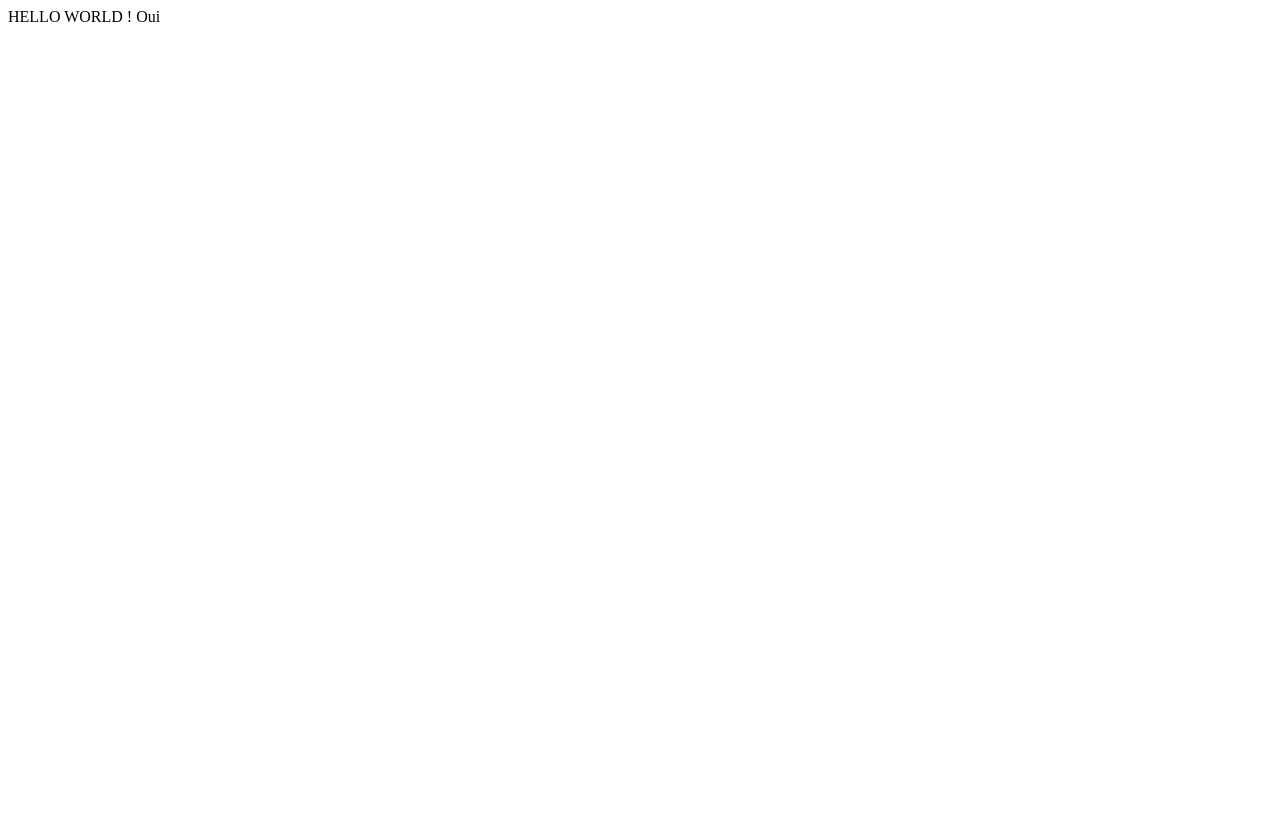
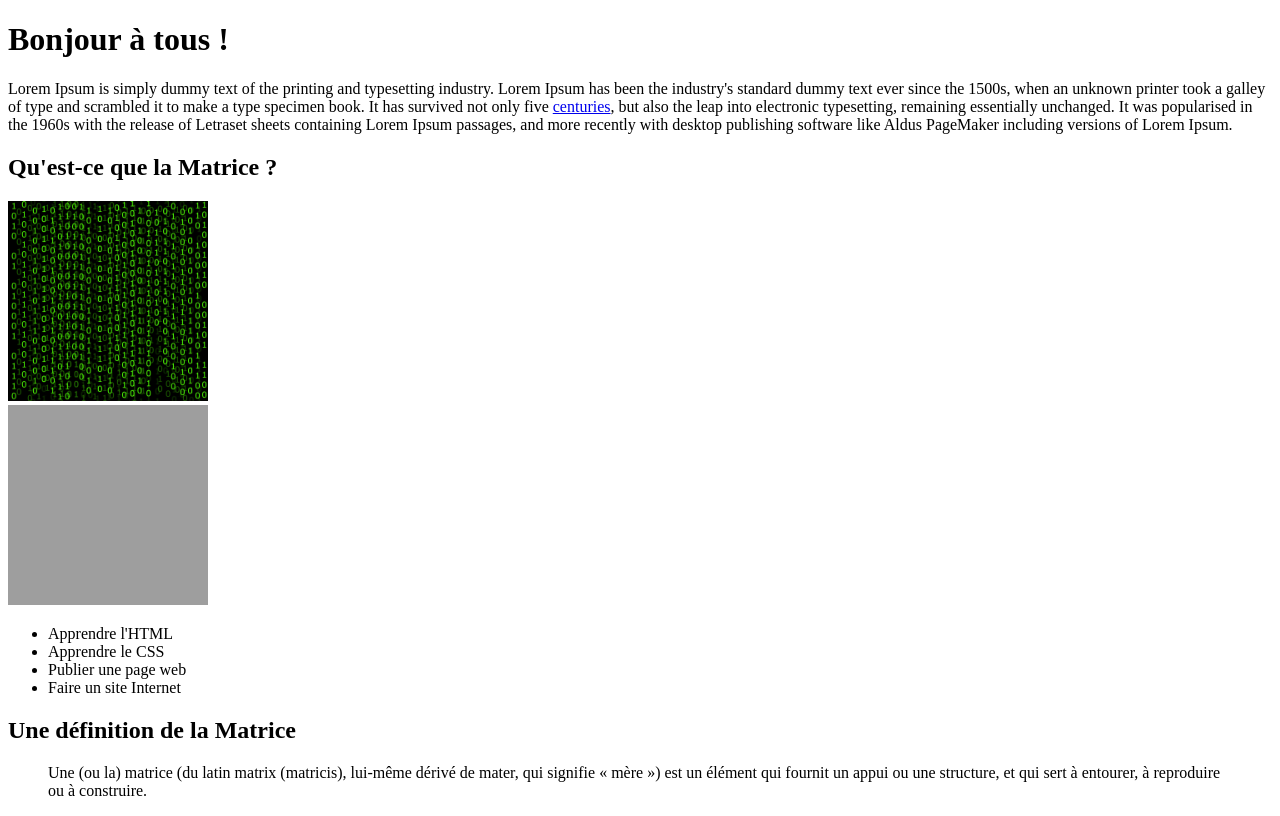
Before and after one commit to AlexandreN94/Welcome-Matrix, a plain HTML site: page index.html in a window 1280 px wide. Drawn offline with Linux system fonts and the light colour scheme; grey boxes are pictures that could not be loaded.

Commit message:
Add files via upload
Site v1 du cours Gestion de Projet Web

```diff
--- a/index.html
+++ b/index.html
@@ -1,3 +1,35 @@
-HELLO WORLD !
+<!DOCTYPE html>
+<html>
+<head>
+	<title> Welcome in the Matrix </title>
+	<script type="text/javascript">
+		alert("Hello there");
+	</script>
+</head>
+<body>
 
-Oui
+	<h1>Bonjour à tous !</h1>
+
+<p>Lorem Ipsum is simply dummy text of the printing and typesetting industry. Lorem Ipsum has been the industry's standard dummy text ever since the 1500s, when an unknown printer took a galley of type and scrambled it to make a type specimen book. It has survived not only five <a href="https://www.allocine.fr/film/saga_gen_csaga=4.html">centuries</a>, but also the leap into electronic typesetting, remaining essentially unchanged. It was popularised in the 1960s with the release of Letraset sheets containing Lorem Ipsum passages, and more recently with desktop publishing software like Aldus PageMaker including versions of Lorem Ipsum.</p>
+
+<h2>Qu'est-ce que la Matrice ? </h2>
+
+<img src="image1.jpg" width="200" height="200" alt="Image Matrice">
+<br>
+<img src="https://i.pinimg.com/originals/7f/7f/28/7f7f2882899755a705a2953b6fcfc263.gif" width="200" height="200" alt="GIF Matrice">
+
+
+<ul>
+	<li>Apprendre l'HTML</li>
+	<li>Apprendre le CSS</li>
+	<li>Publier une page web</li>
+	<li>Faire un site Internet</li>
+</ul>
+
+<h2> Une définition de la Matrice</h2>
+
+<blockquote cite="https://fr.wikipedia.org/wiki/Matrice"> Une (ou la) matrice (du latin matrix (matricis), lui-même dérivé de mater, qui signifie « mère ») est un élément qui fournit un appui ou une structure, et qui sert à entourer, à reproduire ou à construire.
+</blockquote>
+
+</body>
+</html>
```
Also changed, not shown: image1.jpg (added).
